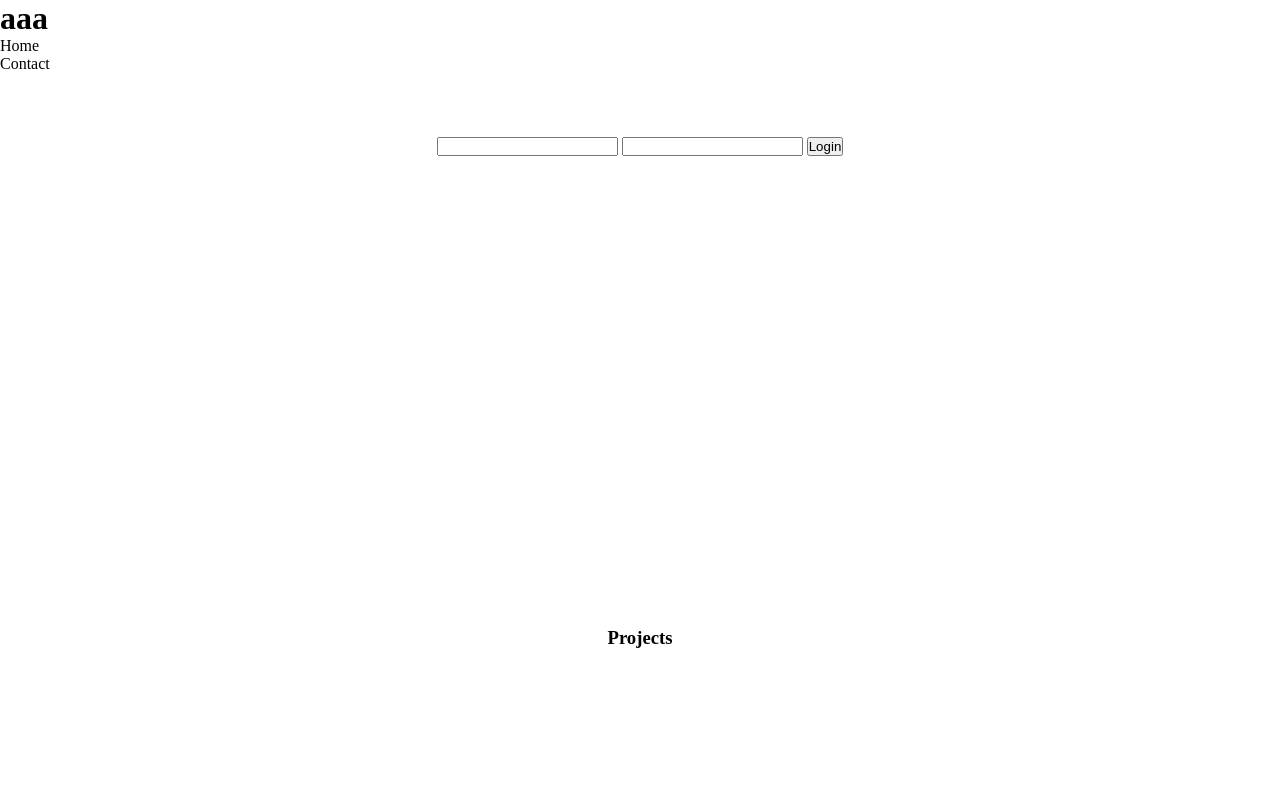
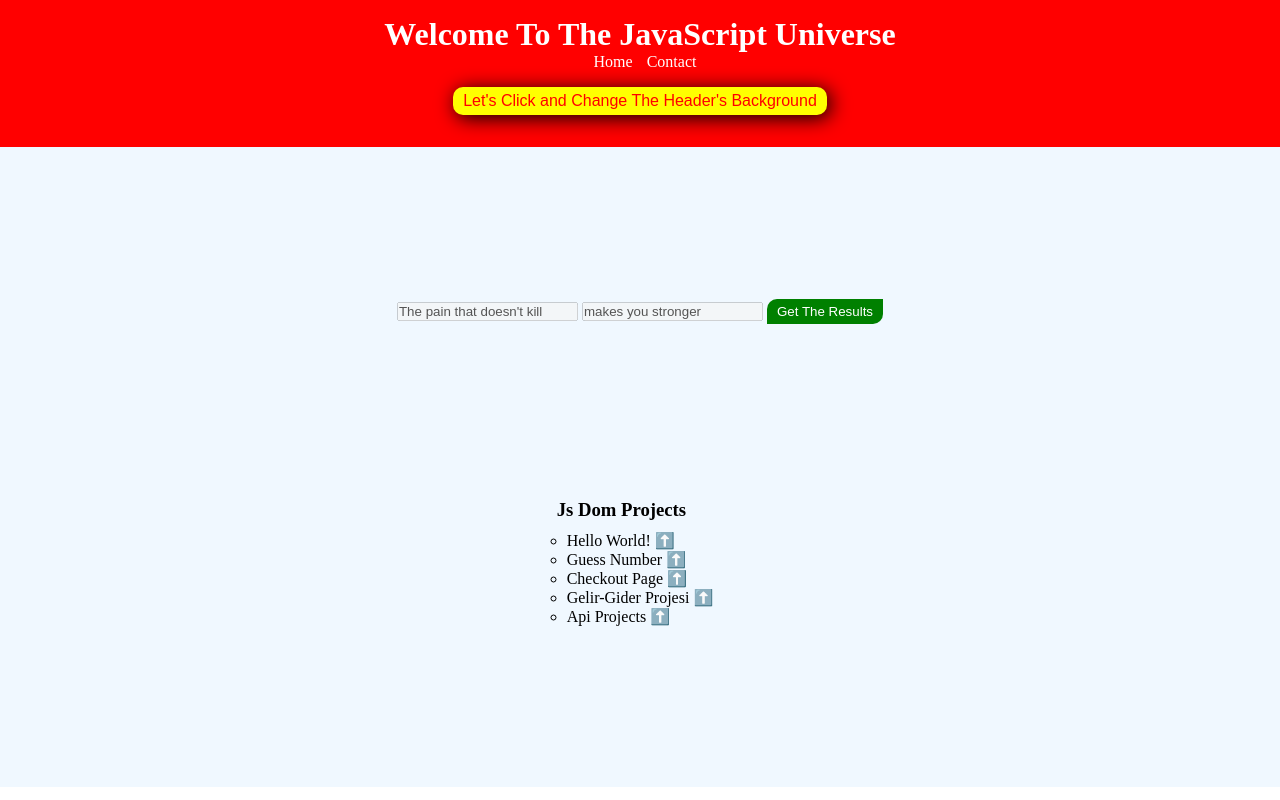
Before and after one commit to M-Burak-Yilmazer/DOM-Manipulation-Assignment, a plain HTML site: page index.html in a window 1280 px wide. Drawn offline with Linux system fonts and the light colour scheme.

Commit message:
last commits

```diff
--- a/app.js
+++ b/app.js
@@ -1 +1,85 @@
-// Kodlar buraya yazılacak.
+const header = document.querySelector(".header");
+const btn = document.querySelector("#btn");
+const title = document.querySelector("header h1");
+const list = document.querySelectorAll("header ul li ");
+
+header.style.backgroundColor = "red";
+header.style.color = "white";
+header.style.textAlign = "center";
+header.style.padding = "1rem";
+
+title.innerText = "Welcome To The JavaScript Universe";
+
+list.forEach(
+  (item) =>
+    (item.style = "list-style:none; display:inline-block; margin-left:10px;")
+);
+
+btn.style.color = "red";
+btn.style.backgroundColor = "yellow";
+btn.style.boxShadow = "3px 3px 20px black";
+btn.style.border = "none";
+btn.style.fontSize = "1rem";
+btn.style.padding = "5px 10px";
+btn.style.borderRadius = "10px";
+btn.style.margin = "1rem";
+btn.style.cursor = "pointer";
+
+const changecolor = () => {
+  const color = [0, 1, 2, 3, 4, 5, 6, 7, 8, 9, "a", "b", "c", "d", "e", "f"];
+  let renk = "#";
+  for (let i = 0; i < 6; i++) {
+    renk += color[Math.floor(Math.random() * color.length)];
+  }
+  return renk;
+};
+
+btn.addEventListener(
+  "click",
+  (e) => (header.style.backgroundColor = `${changecolor()}`)
+);
+
+const textArea = document.querySelector("#username");
+const password = document.querySelector("#password");
+password.type = "text";
+textArea.value = "The pain that doesn't kill";
+
+textArea.setAttribute("disabled", "");
+password.value = "makes you stronger";
+password.setAttribute("disabled", "");
+
+const login = document.querySelector(".login");
+login.style =
+  "background-color:green; color:white; padding:5px 10px; border:none; border-radius:10px 0px ; cursor:pointer;";
+login.innerText = "Get The Results";
+
+login.addEventListener("click", (e) => {
+  alert(`       🤘 Don't Forget
+    ${textArea.value} ${password.value}!!!`);
+});
+
+const project = document.getElementById("projects").firstElementChild;
+project.innerHTML = "Js Dom Projects";
+
+const myProjects = [
+  "Hello World!",
+  "Guess Number",
+  "Checkout Page",
+  "Gelir-Gider Projesi",
+  "Api Projects",
+];
+
+const lastList = document.getElementById("projects").lastElementChild;
+//  lastList.innerHTML = `<li>${myProjects[0]}</li>`;
+lastList.style.listStyle= "circle"
+lastList.style.padding= "10px"
+
+for (let i = 0; i < myProjects.length; i++) {
+  lastList.innerHTML += `<li>${myProjects[i]} ⬆️</li>`;
+}
+console.log(lastList);
+
+const maintype  = document.querySelector("main")
+console.log(maintype)
+
+maintype.style.backgroundColor = "aliceblue";
--- a/index.html
+++ b/index.html
@@ -1,8 +1,8 @@
 <!DOCTYPE html>
 <html lang="en">
   <head>
-    <meta charset="UTF-8">
-    <meta name="viewport" content="width=device-width, initial-scale=1.0">
+    <meta charset="UTF-8" />
+    <meta name="viewport" content="width=device-width, initial-scale=1.0" />
     <title>Document</title>
     <style>
       * {
@@ -13,7 +13,7 @@
       main {
         display: flex;
         flex-direction: column;
-            justify-content: space-between;
+        justify-content: space-around;
         align-items: center;
         height: 80vh;
         padding: 4rem;
@@ -21,25 +21,25 @@
     </style>
   </head>
   <body>
-    <header class="header">
+    <header class="header" >
       <h1 id="title">aaa</h1>
       <nav>
         <ul class="nav-item">
           <li id="home">Home</li>
           <li>Contact</li>
         </ul>
+        <button id="btn">Let's Click and Change The Header's Background</button>
       </nav>
     </header>
     <main>
       <section>
-            <input type="text" id="username">
-            <input type="password" id="password">
-            <button class="btn">Login</button>
+        <input type="text" id="username" />
+        <input type="password" id="password" />
+        <button class="login">Login</button>
       </section>
       <section id="projects">
         <h3>Projects</h3>
-            <ul>
-            </ul>
+        <ul></ul>
       </section>
     </main>
     <script src="app.js"></script>
```
Lines whose indentation alone changed are shown as unchanged.
